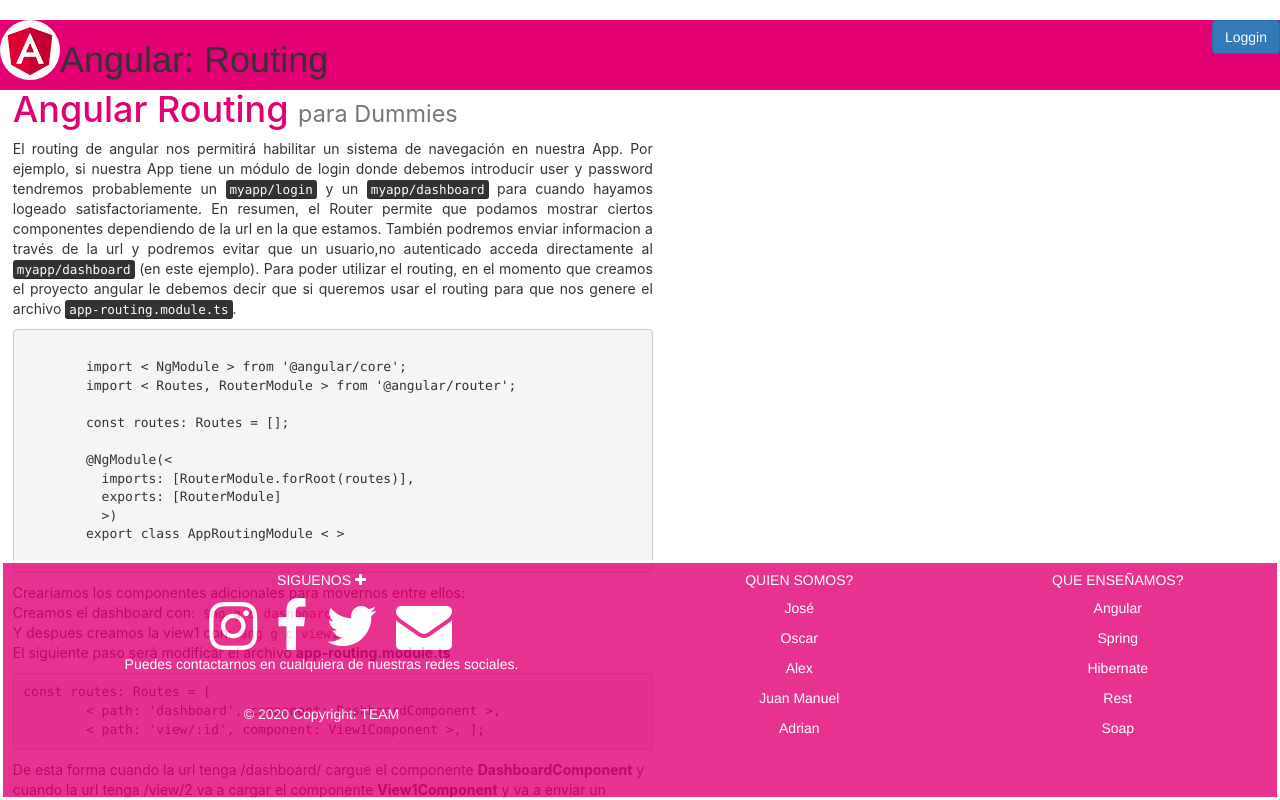
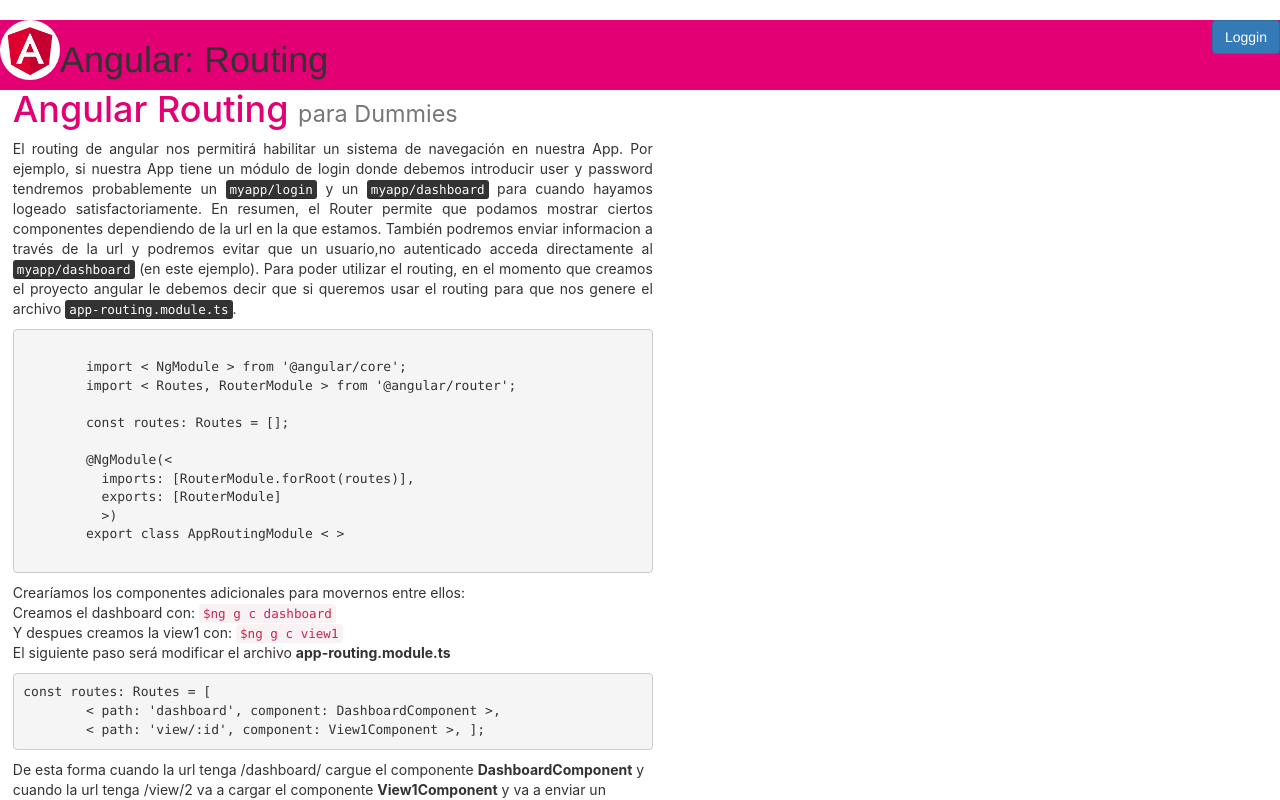
Before and after one commit to Y0s3p/routing, an Angular app: page / in a window 1280 px wide. Shown: the top 800 px of the page. Built offline with nearby package versions, Linux system fonts and the light colour scheme.

Commit message:
footer changes fix bottom

```diff
--- a/src/app/cabecera/cabecera.component.css
+++ b/src/app/cabecera/cabecera.component.css
@@ -1,5 +1,4 @@
 .floatingLeft {
-
     float:left;
 }
 
--- a/src/app/footer/footer.component.css
+++ b/src/app/footer/footer.component.css
@@ -1,8 +1,8 @@
 
 #footer {
     border: solid white;
-  position: fixed;
-  height: 30%;
+  height: 20%;
+ float: left;
   left: 0;
   bottom: 0;
   width: 100%;
--- a/src/app/footer/footer.component.html
+++ b/src/app/footer/footer.component.html
@@ -8,7 +8,7 @@
 
           <!-- Content -->
 
-          <h5 class="text-uppercase">Siguenos <i class="fa fa-plus fa-1x"></i></h5>
+          <h5 class="text-uppercase"><u>Siguenos <i class="fa fa-plus fa-1x"></i></u></h5>
           <div id="icons">
           <i class="fa fa-instagram fa-4x"></i>
           <i class="fa fa-facebook-f fa-4x"></i>
@@ -20,7 +20,7 @@
           <p>Puedes contactarnos en cualquiera de nuestras redes sociales.</p>
          <br>
           <div class="footer-copyright text-center py-3">
-            © 2020 Copyright: TEAM
+            © 2020 Copyright: TEAM1 <i class="fa fa-trophy fa-2x"></i> <em> the best team </em>
         </div>
         </div>
         <!-- Grid column -->
@@ -31,7 +31,7 @@
         <div class="col-md-3 mb-md-0 mb-3">
 
           <!-- Links -->
-          <h5 class="text-uppercase">Quien somos?</h5>
+          <h5 class="text-uppercase"><u>Quien somos?</u></h5>
 
           <ul class="list-unstyled">
             <li><p>José</p></li>
@@ -48,7 +48,7 @@
         <div class="col-md-3 mb-md-0 mb-3">
 
           <!-- Links -->
-          <h5 class="text-uppercase">Que enseñamos?</h5>
+          <h5 class="text-uppercase"><u>Que enseñamos?</u></h5>
 
           <ul class="list-unstyled">
           <app-courses *ngFor="let server of courses" [courseName]="server"></app-courses>
```
